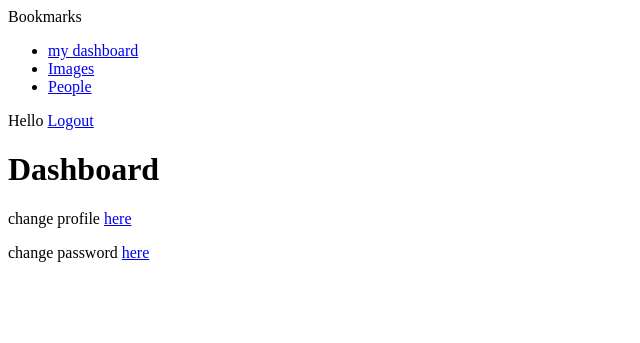
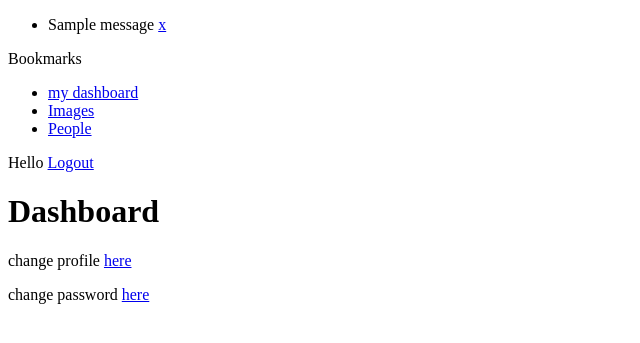
Before and after one commit to rengokantai/pkdjbyexampj2, a Django app: page /account/ in a window 1280 px wide. Shown: the top 343 px of the page, without its empty margins (0-640 px from the left). Run offline with Django 3.2, Linux system fonts and the light colour scheme; a user stored in the database is signed in; tables that the repository leaves empty hold one stand-in row (values such as "Sample post"); one stand-in notice (Sample message) is shown.

Commit message:
Add messages

```diff
--- a/account/templates/base.html
+++ b/account/templates/base.html
@@ -7,6 +7,16 @@
 </head>
 <body>
 <div id="header">
+{% if messages %}
+<ul class="messages">
+    {% for message in messages %}
+        <li class="{{ message.tags }}">
+        {{ message|safe }}
+            <a href="#">x</a>
+        </li>
+    {% endfor %}
+</ul>
+{% endif %}
     <span class="logo">Bookmarks</span>
     {% if request.user.is_authenticated %}
         <ul class="menu">
--- a/account/views.py
+++ b/account/views.py
@@ -1,5 +1,6 @@
 from django.shortcuts import render
 from django.http import HttpResponse
+from django.contrib import messages
 from django.contrib.auth import authenticate, login
 from django.contrib.auth.decorators import login_required
 from .forms import LoginForm,UserRegistrationForm, UserEditForm, ProfileEditForm
@@ -48,6 +49,9 @@ def edit(request):
         if user_form.is_valid() and profile_form.is_valid():
             user_form.save()
             profile_form.save()
+            messages.success(request,'Profile updated')
+        else:
+            messages.error(request,'Error')
     else:
         user_form = UserEditForm(instance=request.user)
         profile_form = ProfileEditForm(instance=request.user.profile)
--- a/pkdjbyexampj2/settings.py
+++ b/pkdjbyexampj2/settings.py
@@ -25,6 +25,7 @@ SECRET_KEY = 'h@(gw1q@z2en%_*_e2kz_dg%ki^#fr(2%-jax30jbf&h4xmzbg'
 
 # SECURITY WARNING: don't run with debug turned on in production!
 DEBUG = True
+AUTHENTICATION_BACKENDS =('django.contrib.auth.backends.ModelBackend',)
 
 ALLOWED_HOSTS = []
 
```
